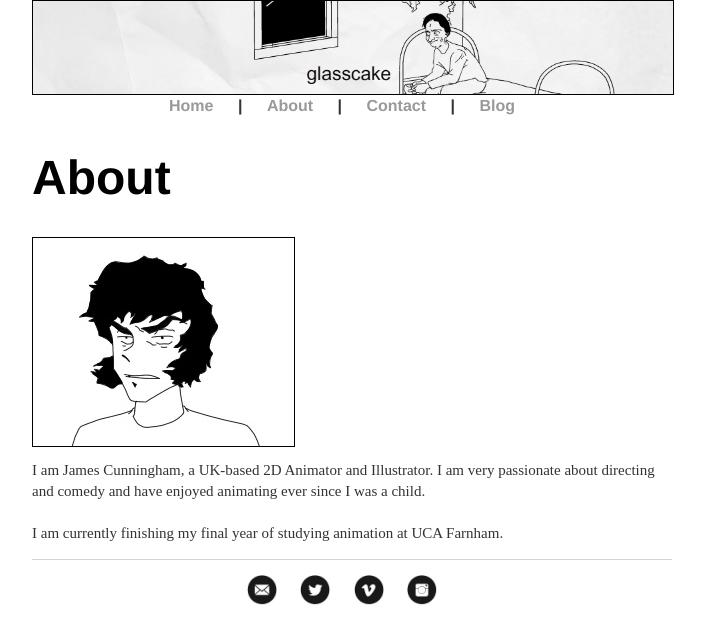
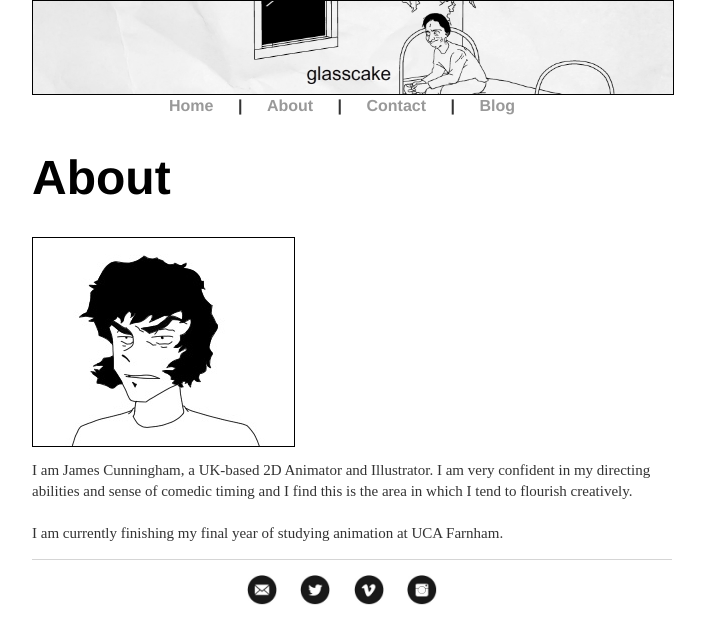
Before and after one commit to glasscaked/strip, a Jekyll site: the page built from about/index.html, in a window 1280 px wide. Shown: the top 644 px of the page, without its empty margins (288-993 px from the left). Built offline with Jekyll 4.4.1, drawn with Linux system fonts in a browser that asks for light colours.

Commit message:
Update index.html

```diff
--- a/about/index.html
+++ b/about/index.html
@@ -11,7 +11,7 @@ title: About | James Cunningham
 <div style="line-height:1300%;">
 	<br>
 </div>
-			<p style="font-size:15px">I am James Cunningham, a UK-based 2D Animator and Illustrator. I am very passionate about directing and comedy and have enjoyed animating ever since I was a child.<br>
+			<p style="font-size:15px">I am James Cunningham, a UK-based 2D Animator and Illustrator. I am very confident in my directing abilities and sense of comedic timing and I find this is the area in which I tend to flourish creatively.<br>
 				<br>
 				I am currently finishing my final year of studying animation at UCA Farnham.</p>
 </div>
```
